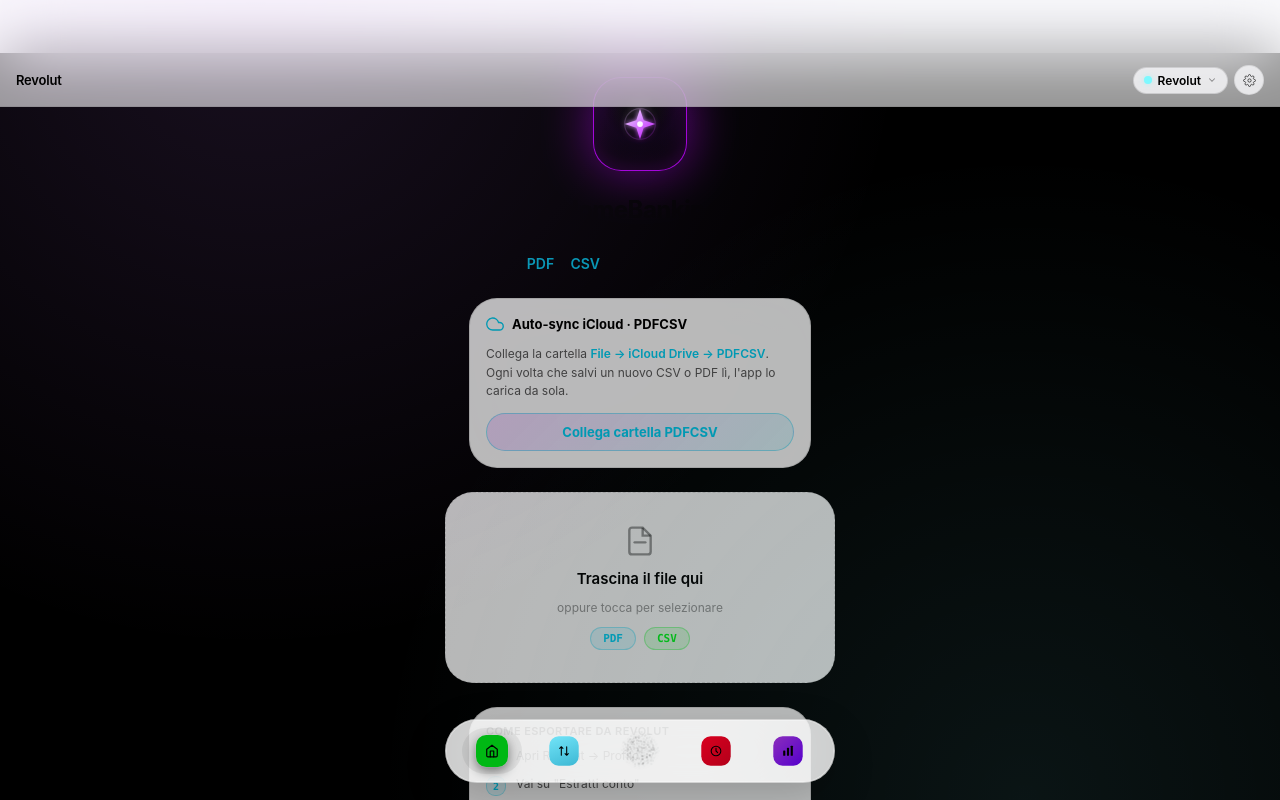
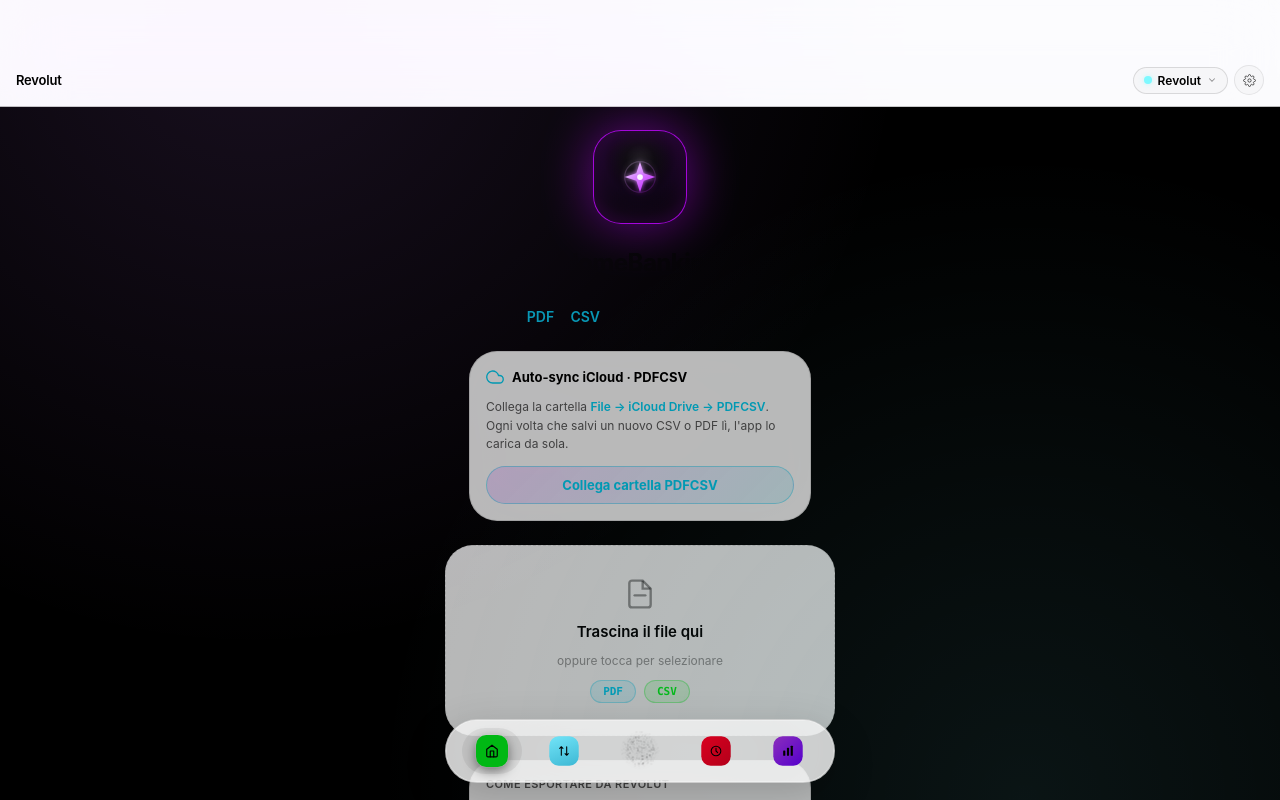
Before and after one commit to emanuelebacciu-a11y/HOMEBANKING, a React (Vite) app: page / in a window 1280 px wide. Built offline with nearby package versions, Linux system fonts and the light colour scheme.

Commit message:
Add files via upload

```diff
--- a/src/App.jsx
+++ b/src/App.jsx
@@ -2612,12 +2612,11 @@
         onLoadForAccount={onLoadForAccount}
       />
 
-      {/* HEADER — sfondo esteso fino al bordo fisico sopra il notch */}
-      <header style={{position:'sticky',zIndex:30,
-        top: -54,
-        marginBottom: -54,
+      {/* HEADER — fixed, copre notch + status bar */}
+      <header style={{position:'fixed',zIndex:30,
+        top: 0, left: 0, right: 0,
         paddingTop: 54,
-        background: scheme==='dark'?'rgba(0,0,0,0.48)':'rgba(255,255,255,0.58)',
+        background: scheme==='dark'?'rgba(0,0,0,0.72)':'rgba(255,255,255,0.72)',
         backdropFilter: 'saturate(200%) blur(32px)',
         WebkitBackdropFilter: 'saturate(200%) blur(32px)',
         borderBottom: `0.5px solid ${C.sep}`,
@@ -2639,7 +2638,7 @@
 
       {/* PAGER — identico a XAUTrader: AI separato, scroll wrapper con safe-area */}
       {showUpload ? (
-        <div style={{flex:1,overflowY:'auto',overflowX:'hidden',WebkitOverflowScrolling:'touch',overscrollBehavior:'none'}}>
+        <div style={{flex:1,overflowY:'auto',overflowX:'hidden',WebkitOverflowScrolling:'touch',overscrollBehavior:'none',paddingTop:106}}>
           <UploadScreen C={C} accountName={activeAcc?.name||'Conto'} onLoad={(txs)=>onLoadForAccount(activeAccountId,txs)}/>
         </div>
       ) : currentTab==='ai' ? (
@@ -2649,7 +2648,7 @@
           </div>
         </div>
       ) : (
-        <div style={{flex:1,overflowY:'auto',overflowX:'hidden',WebkitOverflowScrolling:'touch',overscrollBehavior:'none',paddingBottom:0}}>
+        <div style={{flex:1,overflowY:'auto',overflowX:'hidden',WebkitOverflowScrolling:'touch',overscrollBehavior:'none',paddingBottom:0,paddingTop:106}}>
         <div style={{paddingBottom:'calc(96px + env(safe-area-inset-bottom, 0px))', paddingTop:12}}>
             {currentTab==='overview'  &&<OverviewPage   C={C} data={data} txs={activeTxs}/>}
             {currentTab==='spese'     &&<SpesePage      C={C} data={data} txs={activeTxs}/>}
```
